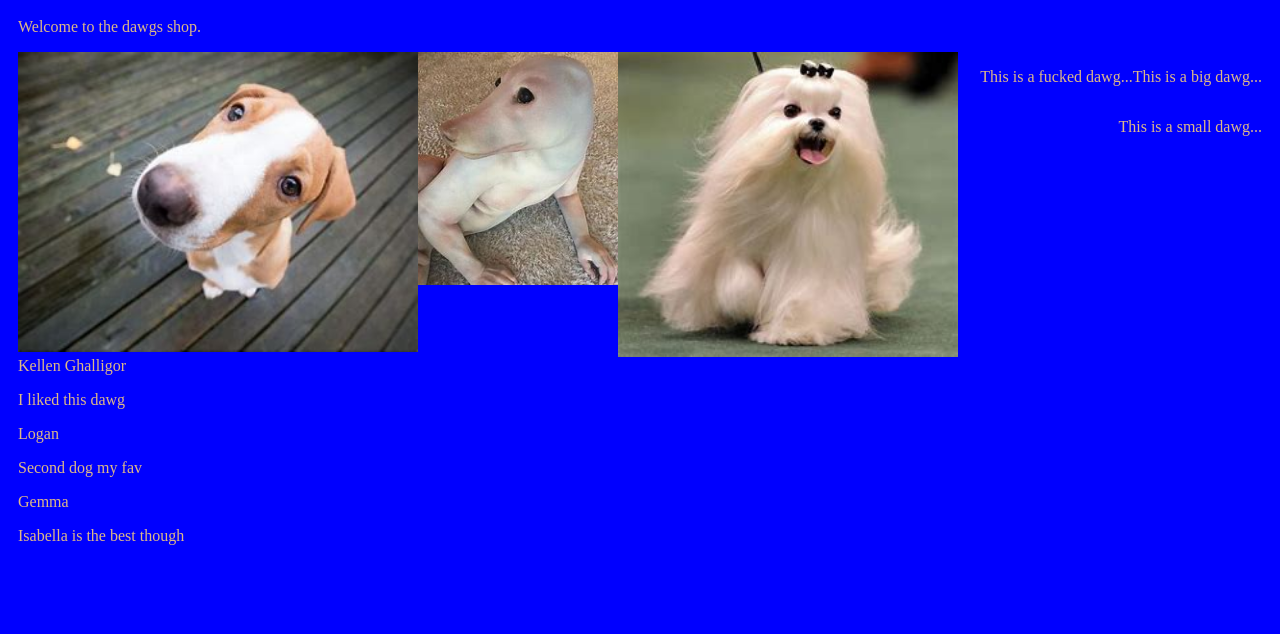
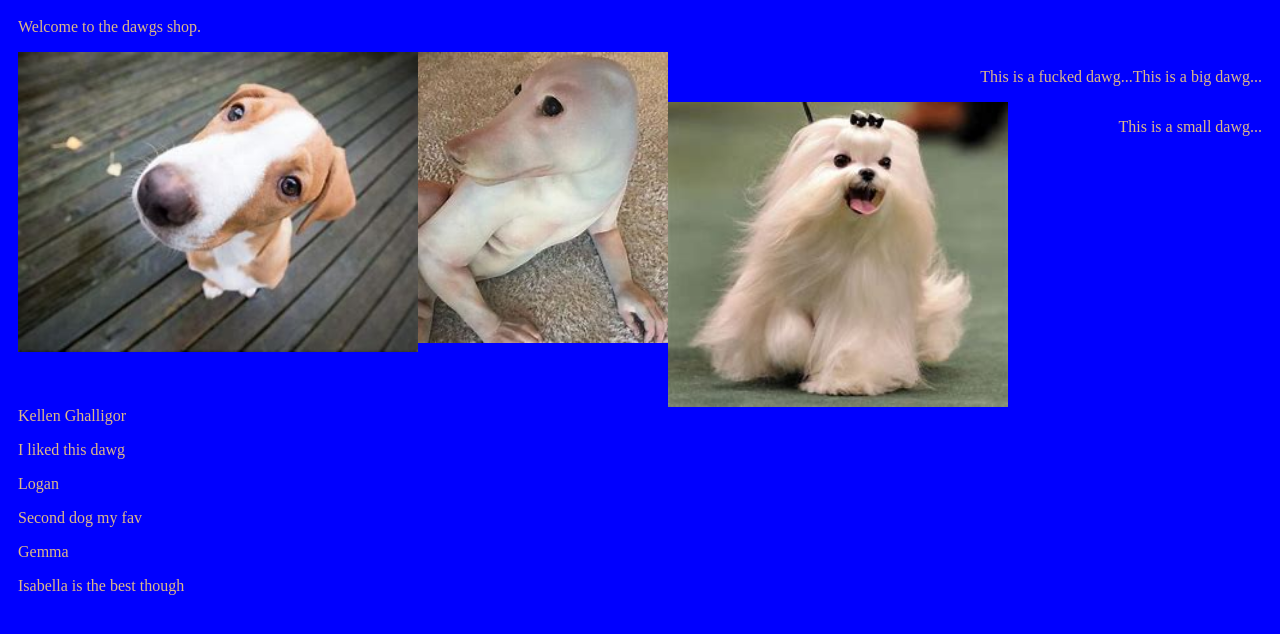
Before and after one commit to Nathansoriz/nathansoriz.github.io, a plain HTML site: page index.htm in a window 1280 px wide. Shown: the part 58-692 px from the top of the page. Drawn offline with Linux system fonts and the light colour scheme.

Commit message:
Update index.htm

```diff
--- a/index.htm
+++ b/index.htm
@@ -21,7 +21,7 @@
 </div>
 
 <div id="dog2">
-	<div id="image"><img src="dogs2.jfif" width=200px></div>
+	<div id="image"><img src="dogs2.jfif" width=250px></div>
 	<div id="description"><p>This is a fucked dawg...</p></div>
 </div>
 <div id="do32">
```
